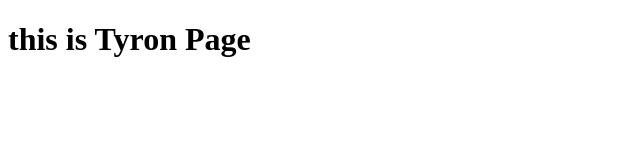
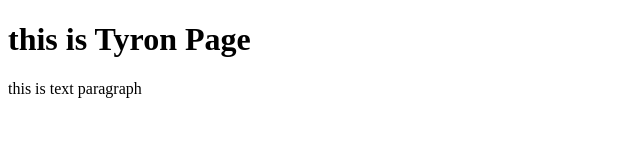
Before and after one commit to TyronZane/MTT_training, a plain HTML site: page index.html in a window 1280 px wide. Shown: the whole page, without its empty margins (0-640 px from the left). Drawn offline with Linux system fonts and the light colour scheme.

Commit message:
This is text paragraph

```diff
--- a/index.html
+++ b/index.html
@@ -8,4 +8,5 @@
 <body>
  <h1>this is Tyron Page </h1>
 </body>
+<p>this is text paragraph</p>
 </html>
```
